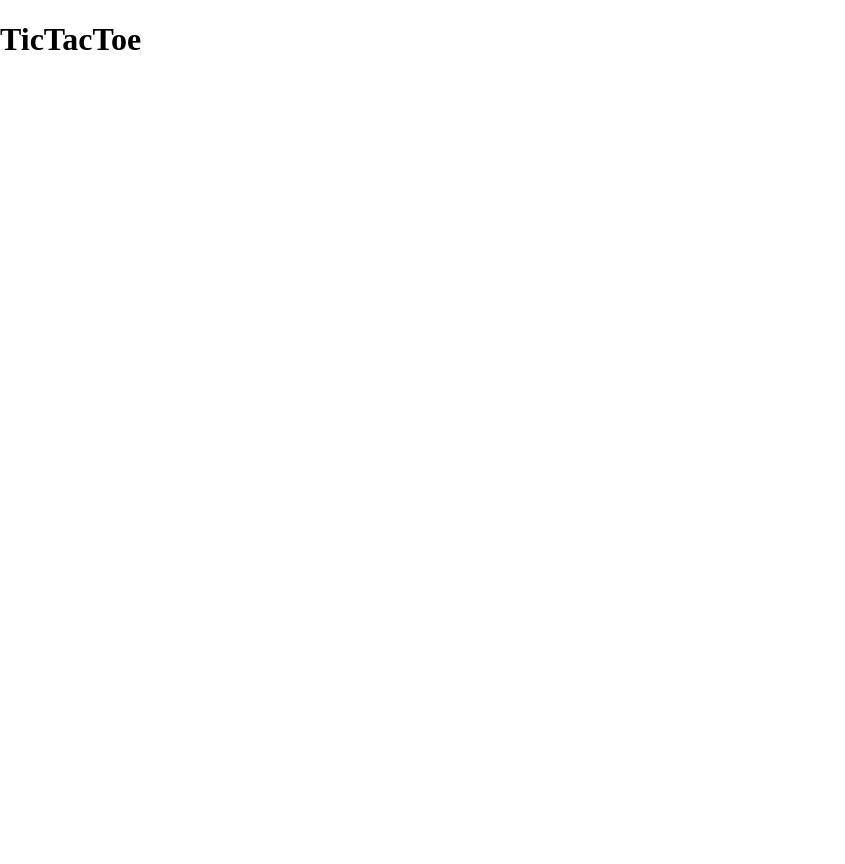
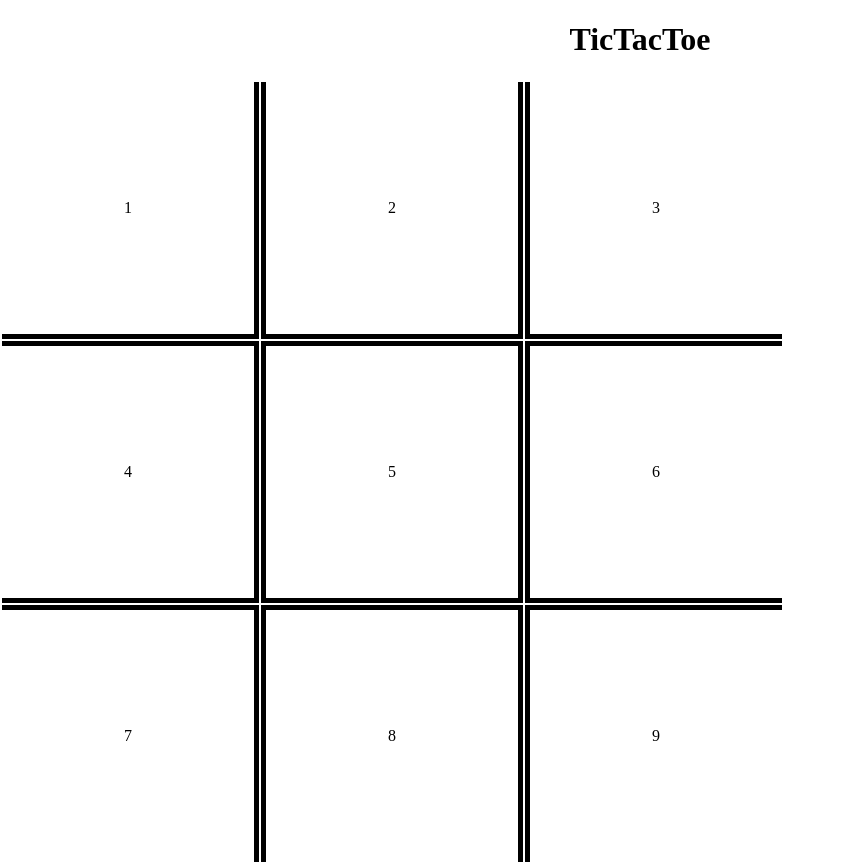
Before and after one commit to KayBeckmann/TicTacToe, a plain HTML site: page index.html in a window 1280 px wide. Shown: the whole page, without its empty margins (0-845 px from the left). Before the commit the page ends 800 px from the top, so only its background shows below. Drawn offline with Linux system fonts and the light colour scheme.

Commit message:
Tabelle erstellt mit inneren Rahmen

```diff
--- a/index.html
+++ b/index.html
@@ -6,11 +6,28 @@
   <meta name="viewport" content="width=device-width, initial-scale=1.0">
   <title>TicTacToe</title>
   <!-- CSS -->
-  <link rel="stylesheet" href="style.css">
+  <link rel="stylesheet" href="./style.css">
   <!-- JavaScript -->
   <script src="./script.js"></script>
 </head>
 <body>
   <h1>TicTacToe</h1>
+  <table>
+    <tr>
+      <td>1</td>
+      <td>2</td>
+      <td>3</td>
+    </tr>
+    <tr>
+      <td>4</td>
+      <td>5</td>
+      <td>6</td>
+    </tr>
+    <tr>
+      <td>7</td>
+      <td>8</td>
+      <td>9</td>
+    </tr>
+  </table>
 </body>
 </html>
--- a/style.css
+++ b/style.css
@@ -1,6 +1,34 @@
 /* Elemente */
-html {scroll-behavior: smooth;}
-body {margin: 0;}
+html {
+  scroll-behavior: smooth;
+}
+body {
+  margin: 0;
+}
+h1{
+  text-align: center;
+}
+tr{
+  width: 750px;
+}
+table tr:first-child td{
+  border-top:0;
+}
+table tr:last-child td{
+  border-bottom: 0;
+}
+table tr td:first-child{
+  border-left: 0;
+}
+table tr td:last-child{
+  border-right: 0;
+}
+td{
+  width: 250px;
+  height: 250px;
+  text-align: center;
+  border: 5px solid black;
+}
 /* Klassen */
 /* ID's */
 /* Mobile View 1000px*/
```
